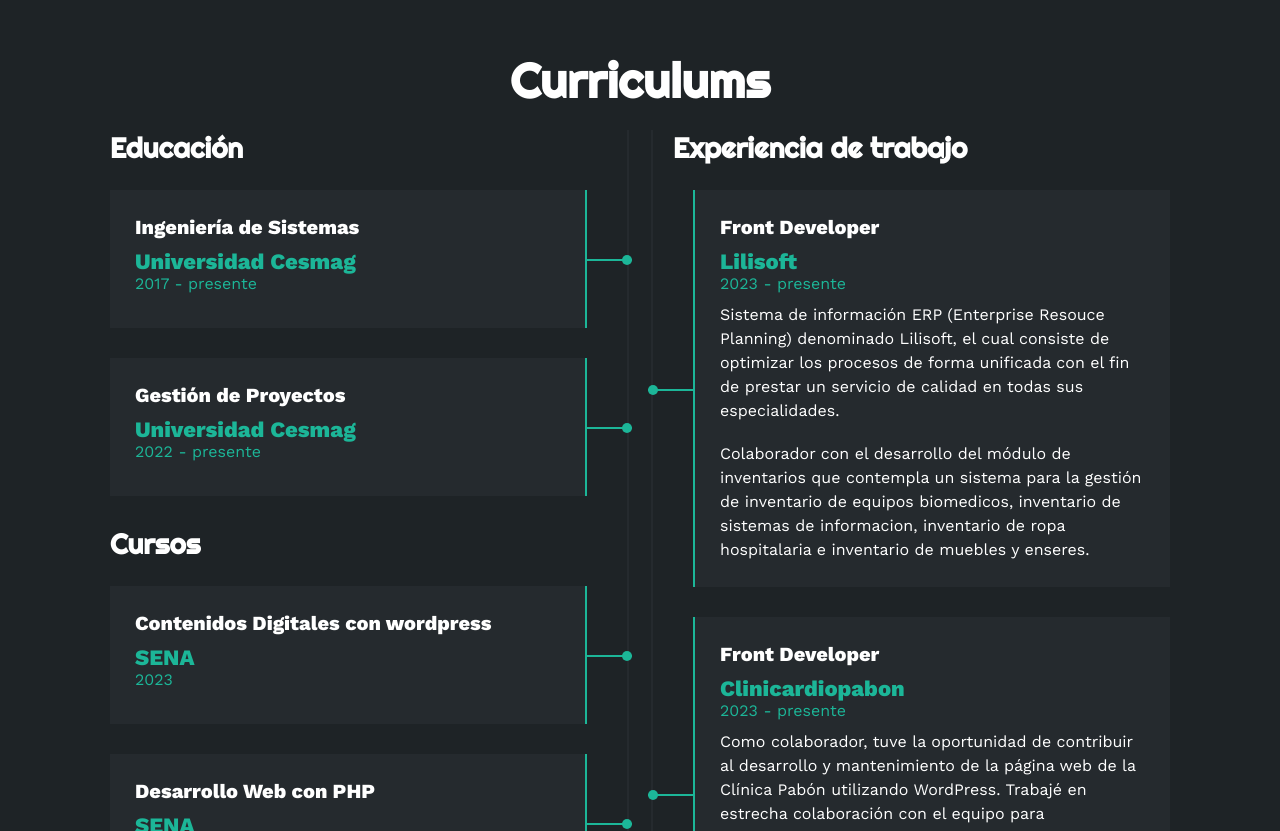
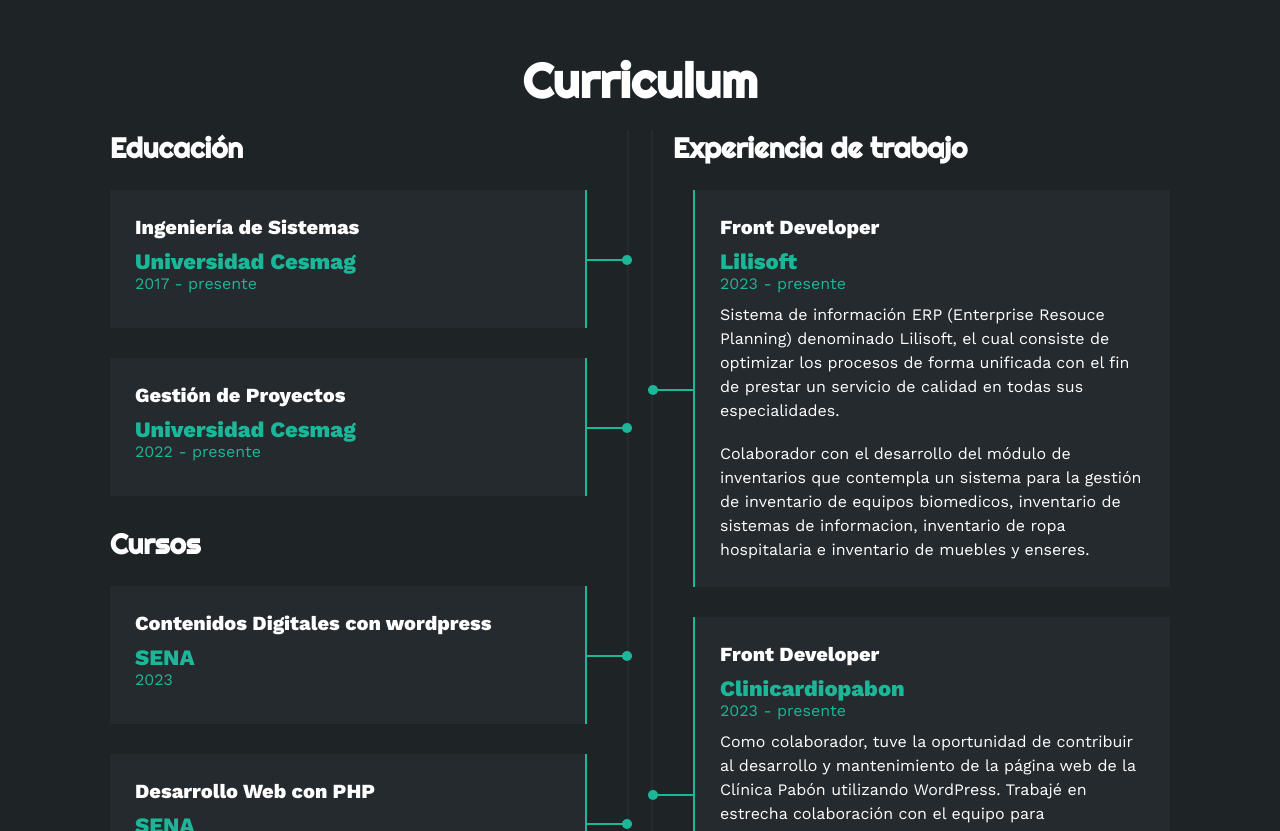
Before and after one commit to JacoboZabala/Portfolio, a plain HTML site: page index.html in a window 1280 px wide. Shown: the part 1767-2598 px from the top of the page. Drawn offline with nearby package versions, Linux system fonts and the light colour scheme.

Commit message:
portfolio

```diff
--- a/index.html
+++ b/index.html
@@ -141,7 +141,7 @@
     <!-- SECCION CURRICULUM -->
     <section id="curriculum" class="curriculum">
         <div class="contenido-seccion">
-            <h2>Curriculums</h2>
+            <h2>Curriculum</h2>
             <div class="fila">
                 <div class="col izquierda">
                     <h3>Educación</h3>
```
